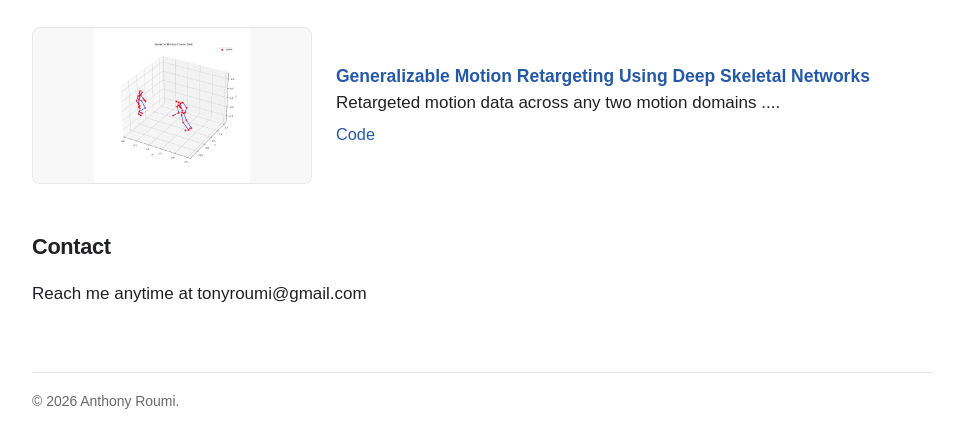
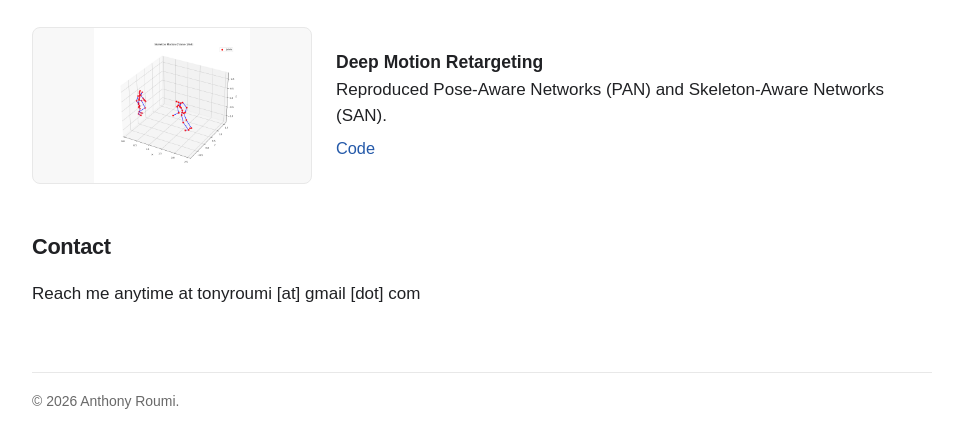
Before and after one commit to tonyroumi/anthonyroumi.github.io, a plain HTML site: page index.html in a window 1280 px wide. Shown: the part 666-1114 px from the top of the page, without its empty margins (158-1116 px from the left). Drawn offline with Linux system fonts and the light colour scheme.

Commit message:
Updates CV

```diff
--- a/index.html
+++ b/index.html
@@ -74,9 +74,9 @@
           <img src="assets/group_b_to_group_a.gif" alt="Motion retargeted from group B to group A" />
         </div>
         <div class="entry-body">
-          <h3><a href="projects/motion-retargeting.html">Generalizable Motion Retargeting Using Deep Skeletal Networks</a></h3>
+          <h3>Deep Motion Retargeting</h3>
           <p>
-            Retargeted motion data across any two motion domains ....
+            Reproduced Pose-Aware Networks (PAN) and Skeleton-Aware Networks (SAN).
           </p>
           <p class="entry-links">
             <a href="https://github.com/tonyroumi/motion-retargeting">Code</a>
@@ -88,7 +88,7 @@
     <section id="contact">
       <h2>Contact</h2>
       <p>
-        Reach me anytime at tonyroumi@gmail.com
+        Reach me anytime at tonyroumi [at] gmail [dot] com
       </p>
     </section>
 
```
Also changed, not shown: 1 other file.
